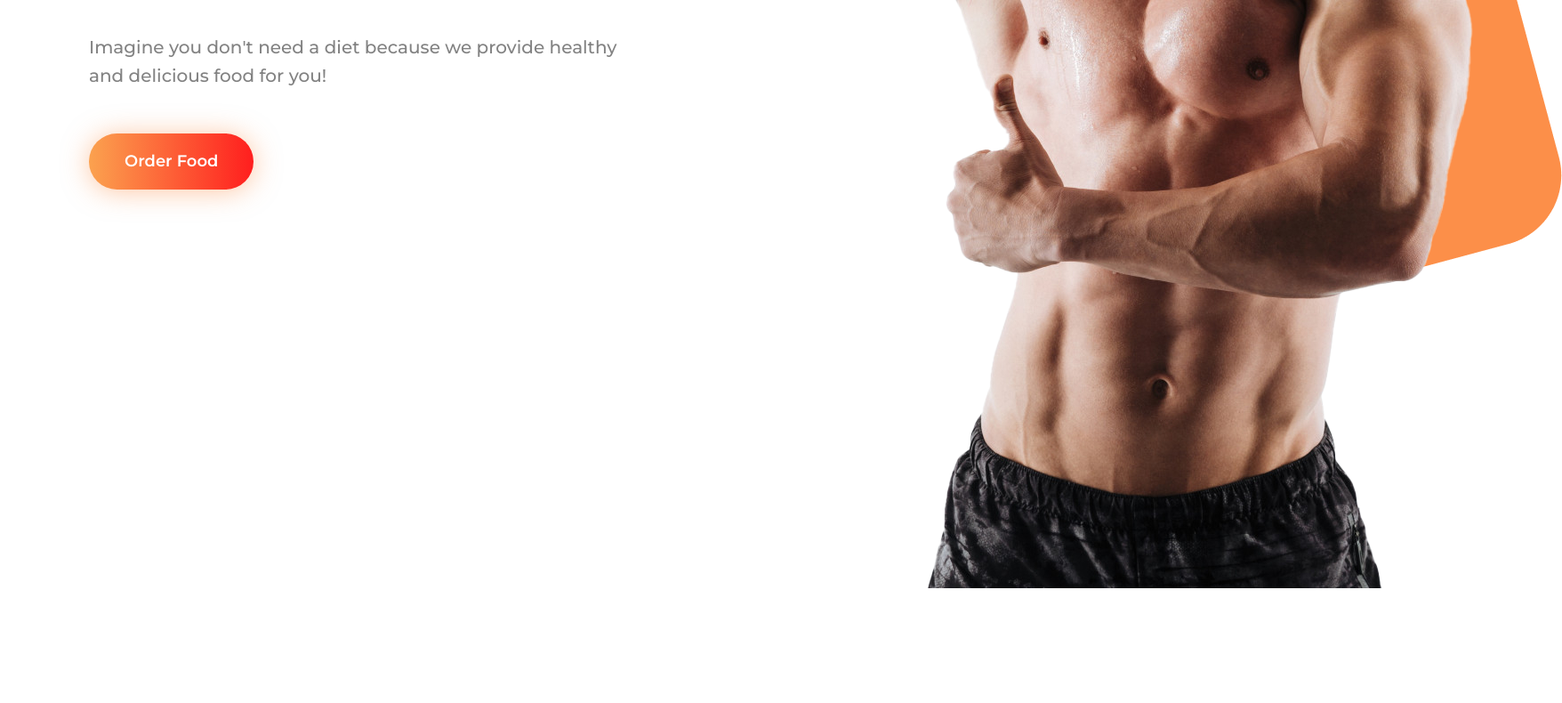
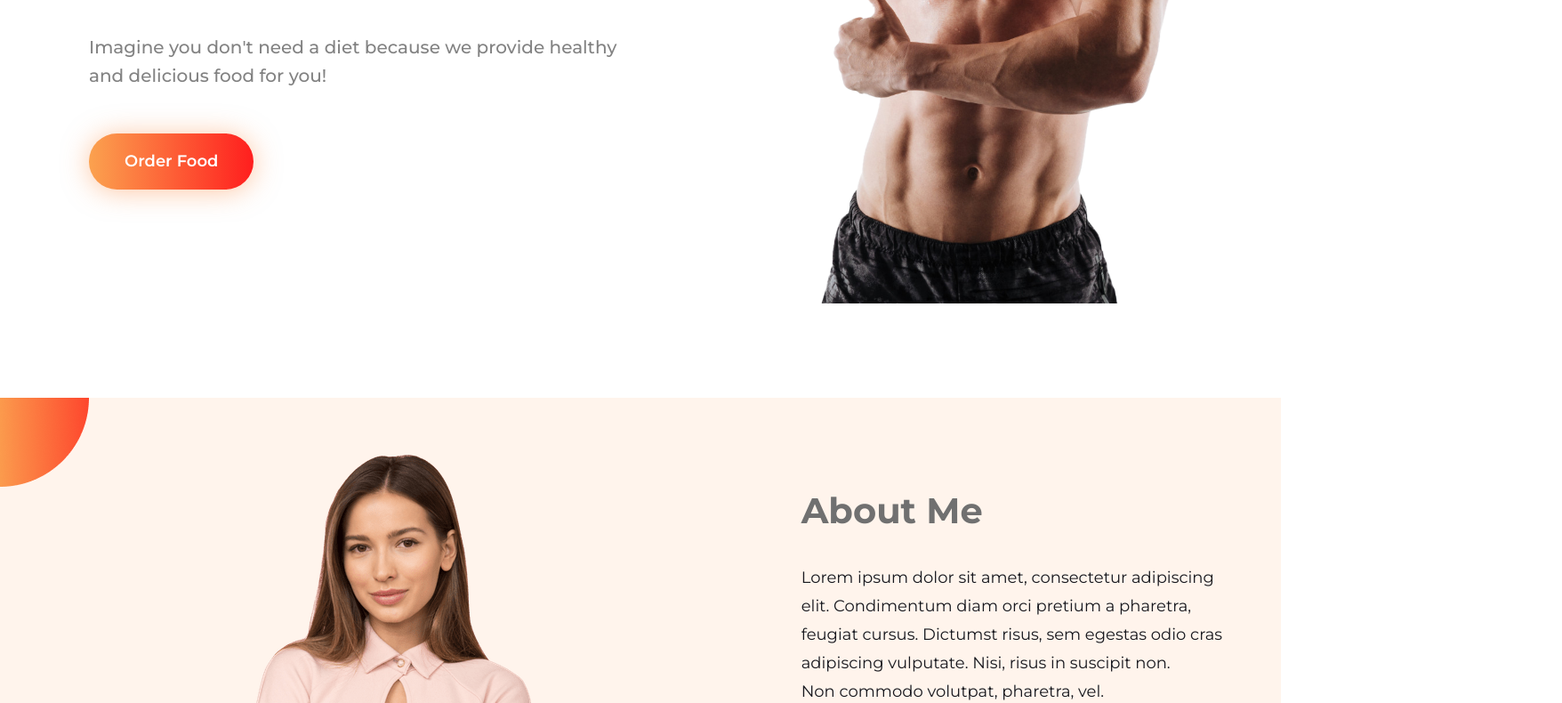
Before and after one commit to DevFahimHossain/PH-M1-Test, a plain HTML site: page index.html in a window 1280 px wide. Shown: the part 547-1337 px from the top of the page at 89% size, 1756 px wide, since content can reach past the window. Drawn offline with Linux system fonts and the light colour scheme.

Commit message:
beforeposition

```diff
--- a/index.html
+++ b/index.html
@@ -25,16 +25,7 @@
         </div>
         <div class="imgbox">
           <div>
-          <img class="box boy" src="image/2546554e3333e016b97e9bc88bb6fd463ca1af11.png" alt="">
-        </div>
-        <div>
-          <img class="box rectangle" src="image/Rectangle 4580.png" alt="">
-        </div>
-        <div>
-          <img class="box rectangle2" src="image/Rectangle 4580.png" alt="">
-        </div>
-        <div>
-          <img class="box dot" src="image/Group 88.png" alt="">
+          <img class="containerimg" src="image/2546554e3333e016b97e9bc88bb6fd463ca1af11.png" alt="">
         </div>
         </div>
       </div>
--- a/style.css
+++ b/style.css
@@ -38,8 +38,9 @@ body{
   line-height:160% ;
   letter-spacing: -2%;
   color: rgba(130, 130, 130, 1);
+
+
 }
-
 .btn{
   padding: 20px 40px;
   gap: 16px;
@@ -54,25 +55,13 @@ body{
   letter-spacing: 0%;
   margin-top: 49px;
 }
-/*
+
 
 .containerimg{
   width: 650px;
   height: 788px;
   margin-top: 100px;
-} */
-
-.box{
-  position: relative;
 }
-.boy{
-  z-index: 1;
-}
-.rectangle{
-  top: -860px;
-  left: 500px;
-}
-
 
 .About{
   display: flex;
```
